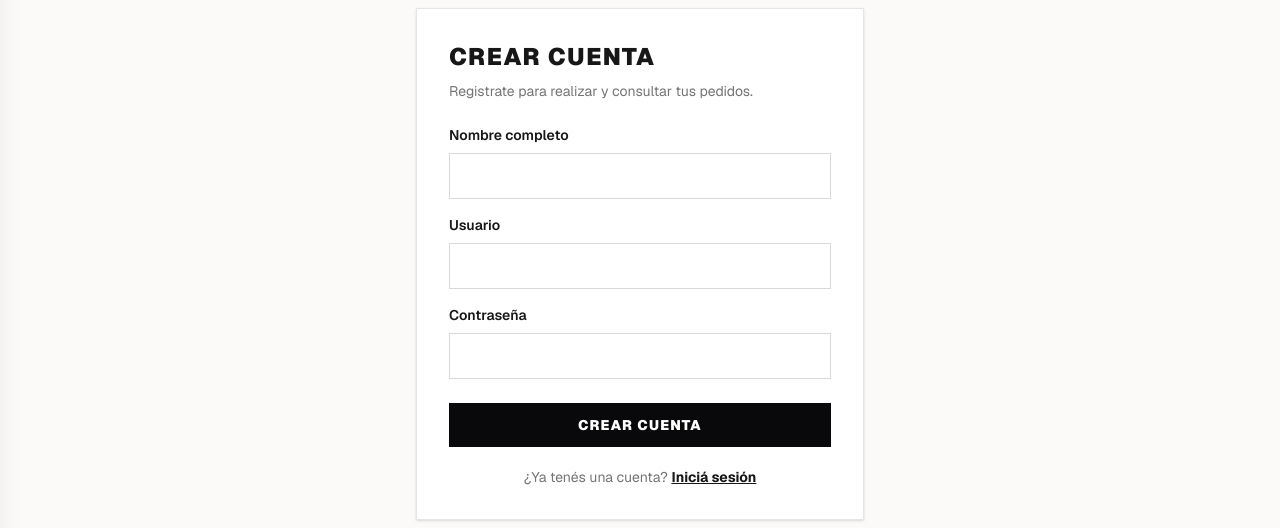
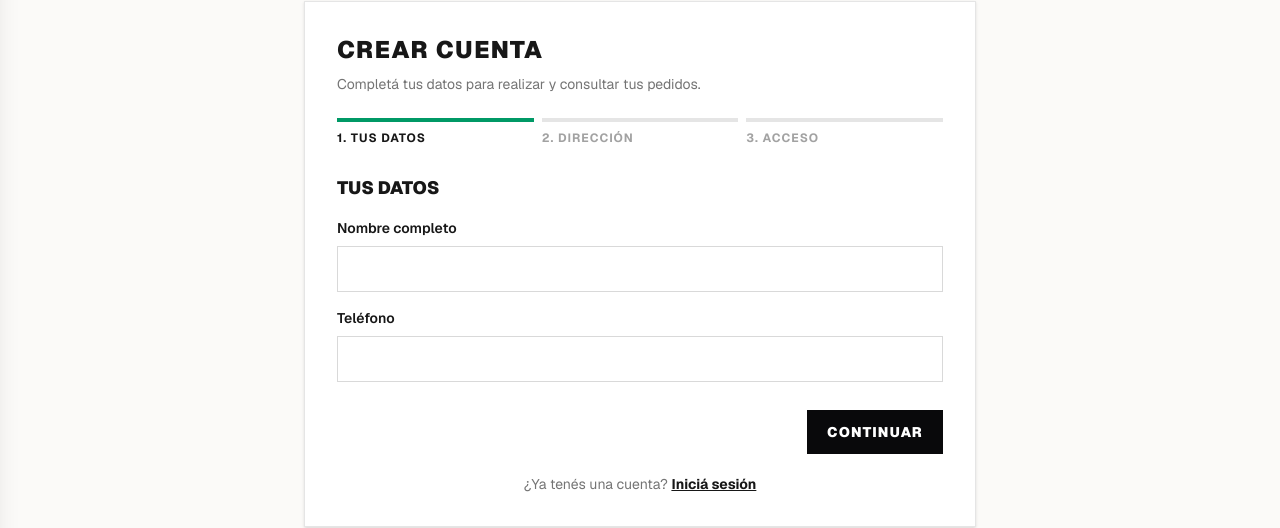
Before and after one commit to gabrielangelvargas-pixel/crv5, a Next.js app: page /registro in a window 1280 px wide. Shown: the part 176-704 px from the top of the page. Built offline with nearby package versions, Linux system fonts and the light colour scheme; no server answers.

Commit message:
feat: add multi-step customer registration

```diff
--- a/src/app/api/auth/register/route.ts
+++ b/src/app/api/auth/register/route.ts
@@ -6,6 +6,16 @@ const registerSchema = z.object({
   name: z.string().trim().min(2).max(100),
   username: z.string().trim().min(3).max(80),
   password: z.string().min(8).max(128),
+  address: z.object({
+    label: z.enum(["casa", "trabajo", "deposito", "otro"]),
+    phone: z.string().trim().min(6).max(30),
+    address: z.string().trim().min(3).max(180),
+    neighborhood: z.string().trim().max(100),
+    city: z.string().trim().min(2).max(100),
+    province: z.string().trim().min(2).max(100),
+    postalCode: z.string().trim().max(15),
+    reference: z.string().trim().max(255),
+  }),
 });
 
 function isDuplicateError(error: unknown) {
@@ -18,13 +28,13 @@ export async function POST(request: Request) {
 
   if (!input.success) {
     return NextResponse.json(
-      { error: "Completá nombre, usuario y una contraseña de al menos 8 caracteres" },
+      { error: "Completá todos los datos requeridos para crear tu cuenta" },
       { status: 400 },
     );
   }
 
   try {
-    const result = await registerCustomer(input.data.name, input.data.username, input.data.password);
+    const result = await registerCustomer(input.data.name, input.data.username, input.data.password, input.data.address);
     const response = NextResponse.json({ user: result.user }, { status: 201 });
     response.cookies.set(SESSION_COOKIE, result.token, sessionCookieOptions());
     return response;
--- a/src/app/registro/page.tsx
+++ b/src/app/registro/page.tsx
@@ -6,33 +6,76 @@ import { useRouter } from "next/navigation";
 import { useAuth } from "@/components/auth/auth-provider";
 import type { AuthUser } from "@/data/auth";
 
+const steps = ["Tus datos", "Dirección", "Acceso"];
+
+type RegistrationForm = {
+  name: string;
+  address: {
+    label: "casa" | "trabajo" | "deposito" | "otro";
+    phone: string;
+    address: string;
+    neighborhood: string;
+    city: string;
+    province: string;
+    postalCode: string;
+    reference: string;
+  };
+  username: string;
+  password: string;
+  passwordConfirmation: string;
+};
+
+const initialForm: RegistrationForm = {
+  name: "",
+  address: { label: "casa", phone: "", address: "", neighborhood: "", city: "", province: "", postalCode: "", reference: "" },
+  username: "",
+  password: "",
+  passwordConfirmation: "",
+};
+
 export default function RegisterPage() {
   const router = useRouter();
   const { setUser } = useAuth();
-  const [name, setName] = useState("");
-  const [username, setUsername] = useState("");
-  const [password, setPassword] = useState("");
+  const [step, setStep] = useState(0);
+  const [form, setForm] = useState(initialForm);
   const [error, setError] = useState<string | null>(null);
   const [isSubmitting, setIsSubmitting] = useState(false);
 
+  function updateAddress(field: keyof RegistrationForm["address"], value: string) {
+    setForm((current) => ({ ...current, address: { ...current.address, [field]: value } }));
+  }
+
+  function validateStep() {
+    if (step === 0 && (form.name.trim().length < 2 || form.address.phone.trim().length < 6)) return "Completá tu nombre y teléfono.";
+    if (step === 1 && (!form.address.address.trim() || !form.address.city.trim() || !form.address.province.trim())) return "Completá la dirección, localidad y provincia.";
+    if (step === 2) {
+      if (form.username.trim().length < 3 || form.password.length < 8) return "El usuario debe tener al menos 3 caracteres y la contraseña 8.";
+      if (form.password !== form.passwordConfirmation) return "Las contraseñas no coinciden.";
+    }
+    return null;
+  }
+
+  function nextStep() {
+    const validationError = validateStep();
+    if (validationError) { setError(validationError); return; }
+    setError(null);
+    setStep((current) => Math.min(current + 1, steps.length - 1));
+  }
+
   async function handleSubmit(event: FormEvent<HTMLFormElement>) {
     event.preventDefault();
-    setError(null);
-    setIsSubmitting(true);
+    const validationError = validateStep();
+    if (validationError) { setError(validationError); return; }
+    setError(null); setIsSubmitting(true);
 
     try {
       const response = await fetch("/api/auth/register", {
         method: "POST",
         headers: { "Content-Type": "application/json" },
-        body: JSON.stringify({ name, username, password }),
+        body: JSON.stringify({ name: form.name, username: form.username, password: form.password, address: form.address }),
       });
       const result = (await response.json()) as { error?: string; user?: AuthUser };
-
-      if (!response.ok) {
-        setError(result.error ?? "No se pudo crear la cuenta");
-        return;
-      }
-
+      if (!response.ok) { setError(result.error ?? "No se pudo crear la cuenta"); return; }
       setUser(result.user ?? null);
       router.push("/");
       router.refresh();
@@ -45,34 +88,50 @@ export default function RegisterPage() {
 
   return (
     <main className="flex min-h-[calc(100vh-5rem)] items-center justify-center bg-background px-4 py-10 text-foreground">
-      <form onSubmit={handleSubmit} className="w-full max-w-md border border-black/10 bg-white p-6 shadow-sm dark:border-white/10 dark:bg-zinc-950 sm:p-8">
+      <form onSubmit={handleSubmit} className="w-full max-w-2xl border border-black/10 bg-white p-6 shadow-sm dark:border-white/10 dark:bg-zinc-950 sm:p-8">
         <h1 className="text-2xl font-black uppercase tracking-[0.06em]">Crear cuenta</h1>
-        <p className="mt-2 text-sm text-foreground/60">Registrate para realizar y consultar tus pedidos.</p>
+        <p className="mt-2 text-sm text-foreground/60">Completá tus datos para realizar y consultar tus pedidos.</p>
 
-        <div className="mt-6 space-y-4">
-          <label className="block text-sm font-semibold">
-            Nombre completo
-            <input name="name" type="text" autoComplete="name" value={name} onChange={(event) => setName(event.target.value)} className="mt-2 w-full border border-black/15 bg-transparent px-3 py-3 outline-none focus:border-emerald-600 dark:border-white/15" required />
-          </label>
-          <label className="block text-sm font-semibold">
-            Usuario
-            <input name="username" type="text" autoComplete="username" value={username} onChange={(event) => setUsername(event.target.value)} className="mt-2 w-full border border-black/15 bg-transparent px-3 py-3 outline-none focus:border-emerald-600 dark:border-white/15" required />
-          </label>
-          <label className="block text-sm font-semibold">
-            Contraseña
-            <input name="password" type="password" autoComplete="new-password" value={password} onChange={(event) => setPassword(event.target.value)} className="mt-2 w-full border border-black/15 bg-transparent px-3 py-3 outline-none focus:border-emerald-600 dark:border-white/15" minLength={8} required />
-          </label>
+        <ol className="mt-6 grid grid-cols-3 gap-2" aria-label="Progreso del registro">
+          {steps.map((label, index) => <li key={label} className={`border-t-4 pt-2 text-xs font-bold uppercase tracking-[0.08em] ${index <= step ? "border-emerald-600 text-foreground" : "border-black/10 text-foreground/40 dark:border-white/10"}`}>{index + 1}. {label}</li>)}
+        </ol>
+
+        <div className="mt-7 space-y-4">
+          {step === 0 ? <>
+            <h2 className="text-lg font-black uppercase">Tus datos</h2>
+            <label className="block text-sm font-semibold">Nombre completo<input name="name" type="text" autoComplete="name" value={form.name} onChange={(event) => setForm({ ...form, name: event.target.value })} className="mt-2 w-full border border-black/15 bg-transparent px-3 py-3 outline-none focus:border-emerald-600 dark:border-white/15" required /></label>
+            <label className="block text-sm font-semibold">Teléfono<input name="phone" type="tel" autoComplete="tel" value={form.address.phone} onChange={(event) => updateAddress("phone", event.target.value)} className="mt-2 w-full border border-black/15 bg-transparent px-3 py-3 outline-none focus:border-emerald-600 dark:border-white/15" required /></label>
+          </> : null}
+
+          {step === 1 ? <>
+            <h2 className="text-lg font-black uppercase">Dirección de entrega</h2>
+            <div className="grid gap-4 sm:grid-cols-2">
+              <label className="block text-sm font-semibold">Etiqueta<select value={form.address.label} onChange={(event) => updateAddress("label", event.target.value)} className="mt-2 w-full border border-black/15 bg-transparent px-3 py-3 outline-none focus:border-emerald-600 dark:border-white/15"><option value="casa">Casa</option><option value="trabajo">Trabajo</option><option value="deposito">Depósito</option><option value="otro">Otro</option></select></label>
+              <label className="block text-sm font-semibold">Código postal<input type="text" value={form.address.postalCode} onChange={(event) => updateAddress("postalCode", event.target.value)} className="mt-2 w-full border border-black/15 bg-transparent px-3 py-3 outline-none focus:border-emerald-600 dark:border-white/15" /></label>
+              <label className="block text-sm font-semibold sm:col-span-2">Dirección<input type="text" autoComplete="street-address" value={form.address.address} onChange={(event) => updateAddress("address", event.target.value)} className="mt-2 w-full border border-black/15 bg-transparent px-3 py-3 outline-none focus:border-emerald-600 dark:border-white/15" required /></label>
+              <label className="block text-sm font-semibold">Barrio<input type="text" value={form.address.neighborhood} onChange={(event) => updateAddress("neighborhood", event.target.value)} className="mt-2 w-full border border-black/15 bg-transparent px-3 py-3 outline-none focus:border-emerald-600 dark:border-white/15" /></label>
+              <label className="block text-sm font-semibold">Localidad<input type="text" autoComplete="address-level2" value={form.address.city} onChange={(event) => updateAddress("city", event.target.value)} className="mt-2 w-full border border-black/15 bg-transparent px-3 py-3 outline-none focus:border-emerald-600 dark:border-white/15" required /></label>
+              <label className="block text-sm font-semibold">Provincia<input type="text" autoComplete="address-level1" value={form.address.province} onChange={(event) => updateAddress("province", event.target.value)} className="mt-2 w-full border border-black/15 bg-transparent px-3 py-3 outline-none focus:border-emerald-600 dark:border-white/15" required /></label>
+              <label className="block text-sm font-semibold sm:col-span-2">Referencia <span className="font-normal text-foreground/50">(opcional)</span><input type="text" value={form.address.reference} onChange={(event) => updateAddress("reference", event.target.value)} className="mt-2 w-full border border-black/15 bg-transparent px-3 py-3 outline-none focus:border-emerald-600 dark:border-white/15" /></label>
+            </div>
+          </> : null}
+
+          {step === 2 ? <>
+            <h2 className="text-lg font-black uppercase">Datos de acceso</h2>
+            <label className="block text-sm font-semibold">Usuario<input name="username" type="text" autoComplete="username" value={form.username} onChange={(event) => setForm({ ...form, username: event.target.value })} className="mt-2 w-full border border-black/15 bg-transparent px-3 py-3 outline-none focus:border-emerald-600 dark:border-white/15" required /></label>
+            <label className="block text-sm font-semibold">Contraseña<input name="password" type="password" autoComplete="new-password" value={form.password} onChange={(event) => setForm({ ...form, password: event.target.value })} className="mt-2 w-full border border-black/15 bg-transparent px-3 py-3 outline-none focus:border-emerald-600 dark:border-white/15" minLength={8} required /></label>
+            <label className="block text-sm font-semibold">Repetir contraseña<input name="passwordConfirmation" type="password" autoComplete="new-password" value={form.passwordConfirmation} onChange={(event) => setForm({ ...form, passwordConfirmation: event.target.value })} className="mt-2 w-full border border-black/15 bg-transparent px-3 py-3 outline-none focus:border-emerald-600 dark:border-white/15" minLength={8} required /></label>
+          </> : null}
         </div>
 
-        {error ? <p className="mt-4 text-sm font-semibold text-red-600" role="alert">{error}</p> : null}
+        {error ? <p className="mt-5 text-sm font-semibold text-red-600" role="alert">{error}</p> : null}
 
-        <button type="submit" disabled={isSubmitting} className="mt-6 w-full bg-zinc-950 px-4 py-3 text-sm font-black uppercase tracking-[0.08em] text-white disabled:cursor-wait disabled:opacity-60 dark:bg-white dark:text-zinc-950">
-          {isSubmitting ? "Creando cuenta..." : "Crear cuenta"}
-        </button>
+        <div className="mt-7 flex flex-wrap justify-between gap-3">
+          {step > 0 ? <button type="button" onClick={() => { setError(null); setStep((current) => current - 1); }} className="border border-black/15 px-4 py-3 text-sm font-black uppercase dark:border-white/15">Atrás</button> : <span />}
+          {step < steps.length - 1 ? <button type="button" onClick={nextStep} className="bg-zinc-950 px-5 py-3 text-sm font-black uppercase tracking-[0.08em] text-white dark:bg-white dark:text-zinc-950">Continuar</button> : <button type="submit" disabled={isSubmitting} className="bg-zinc-950 px-5 py-3 text-sm font-black uppercase tracking-[0.08em] text-white disabled:cursor-wait disabled:opacity-60 dark:bg-white dark:text-zinc-950">{isSubmitting ? "Creando cuenta..." : "Crear cuenta"}</button>}
+        </div>
 
-        <p className="mt-5 text-center text-sm text-foreground/60">
-          ¿Ya tenés una cuenta? <Link href="/login" className="font-bold text-foreground underline">Iniciá sesión</Link>
-        </p>
+        <p className="mt-5 text-center text-sm text-foreground/60">¿Ya tenés una cuenta? <Link href="/login" className="font-bold text-foreground underline">Iniciá sesión</Link></p>
       </form>
     </main>
   );
--- a/src/lib/auth.ts
+++ b/src/lib/auth.ts
@@ -23,6 +23,17 @@ type UserAccessRow = RowDataPacket & {
 
 type SessionRow = RowDataPacket & {
   id_usuario: number | string | bigint;
+};
+
+export type RegistrationAddress = {
+  label: "casa" | "trabajo" | "deposito" | "otro";
+  phone: string;
+  address: string;
+  neighborhood: string;
+  city: string;
+  province: string;
+  postalCode: string;
+  reference: string;
 };
 
 function hashToken(token: string) {
@@ -110,7 +121,7 @@ export async function authenticateUser(username: string, password: string) {
   return { token, user };
 }
 
-export async function registerCustomer(name: string, username: string, password: string) {
+export async function registerCustomer(name: string, username: string, password: string, address: RegistrationAddress) {
   const pool = getDatabasePool();
   const connection = await pool.getConnection();
 
@@ -142,6 +153,25 @@ export async function registerCustomer(name: string, username: string, password:
         VALUES (?, ?, 1)
       `,
       [userId, role.id],
+    );
+
+    await connection.query(
+      `
+        INSERT INTO usuarios_direcciones
+          (id_usuario, etiqueta, telefono, direccion, barrio, localidad, provincia, codigo_postal, referencia, predeterminada, activa)
+        VALUES (?, ?, ?, ?, ?, ?, ?, ?, ?, 1, 1)
+      `,
+      [
+        userId,
+        address.label,
+        address.phone.trim(),
+        address.address.trim(),
+        address.neighborhood.trim() || null,
+        address.city.trim(),
+        address.province.trim(),
+        address.postalCode.trim() || null,
+        address.reference.trim() || null,
+      ],
     );
 
     await connection.commit();
```
